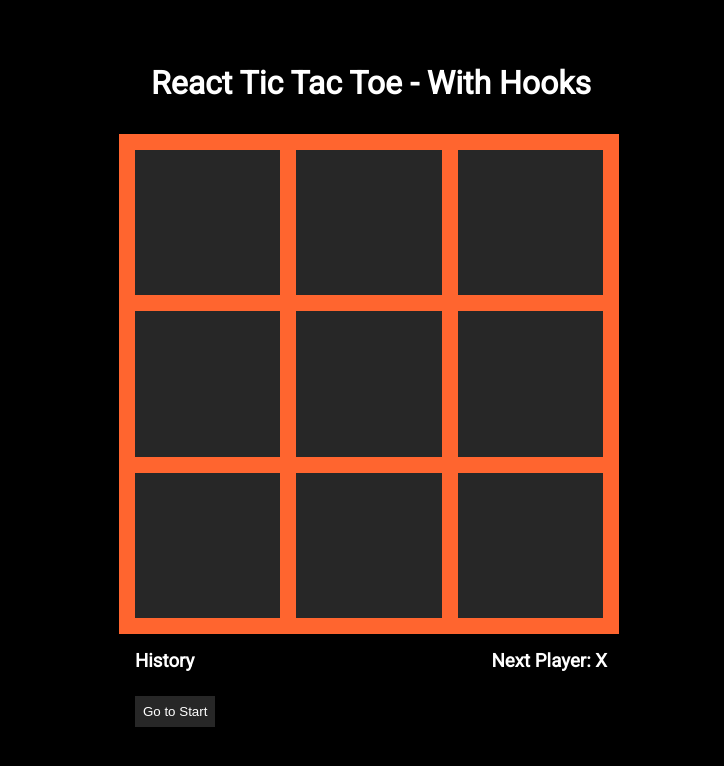
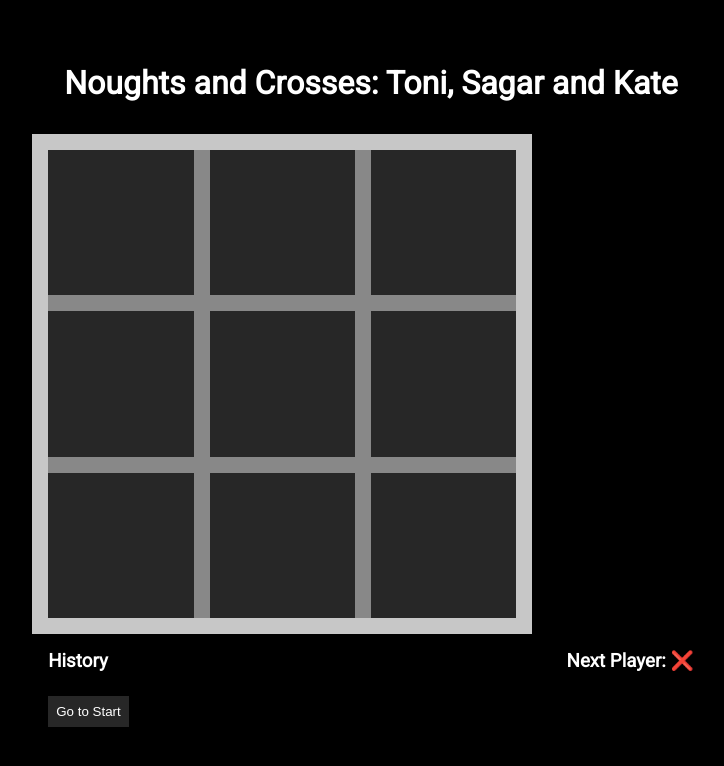
Before and after one commit to SchoolOfCode/noughts-and-crosses-plan-week12room38, a React app in the folder noughts-crosses/: page / in a window 1280 px wide. Shown: the whole page, without its empty margins (269-993 px from the left). Built offline with nearby package versions, Linux system fonts and the light colour scheme.

Commit message:
add emojis to replace X and O, attempt to display the draw failed

```diff
--- a/noughts-crosses/src/components/Game/index.js
+++ b/noughts-crosses/src/components/Game/index.js
@@ -1,13 +1,14 @@
 import React, { useState } from "react";
 import { calculateWinner } from "../../helper";
 import Board from "../Board";
+// import Square from "../Square";
 
 const Game = () => {
   const [history, setHistory] = useState([Array(9).fill(null)]);
   const [stepNumber, setStepNumber] = useState(0);
   const [xIsNext, setXisNext] = useState(true);
   const winner = calculateWinner(history[stepNumber]);
-  const xO = xIsNext ? "X" : "O";
+  const xO = xIsNext ? "❌" : "🟢";
 
   const handleClick = (i) => {
     const historyPoint = history.slice(0, stepNumber + 1);
@@ -37,9 +38,22 @@ const Game = () => {
       );
     });
 
+  // ↓ attempt to display "it's a Draw"
+  // function declareResult() {
+  //   if (winner === true) {
+  //     return "And the winner is :" + winner;
+  //   } else if (winner === false) {
+  //     if (Square === null) {
+  //       return "Next Player: " + xO;
+  //     } else if (Square !== null) {
+  //       return "It's a draw!";
+  //     }
+  //   }
+  // }
+
   return (
     <>
-      <h1>React Tic Tac Toe - With Hooks</h1>
+      <h1>Noughts and Crosses: Toni, Sagar and Kate</h1>
       <Board squares={history[stepNumber]} onClick={handleClick} />
       <div className="info-wrapper">
         <div>
@@ -47,6 +61,8 @@ const Game = () => {
           {renderMoves()}
         </div>
         <h3>{winner ? "Winner: " + winner : "Next Player: " + xO}</h3>
+        {/* <h3>The results are:</h3>
+        {declareResult()} */}
       </div>
     </>
   );
--- a/noughts-crosses/src/index.css
+++ b/noughts-crosses/src/index.css
@@ -22,8 +22,8 @@ h1 {
 }
 
 .board {
-  border: 1rem solid #ff652f;
-  background: #ff652f;
+  border: 1rem solid #ffffff88;
+  background: #ffffff88;
   width: 500px;
   height: 500px;
   display: grid;
```
